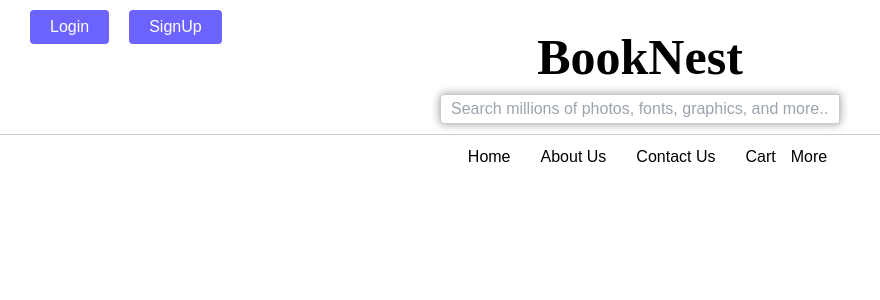
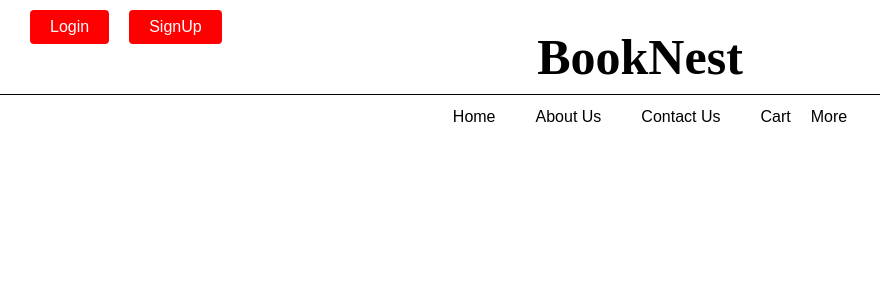
Before and after one commit to ShlokMewada/odoo_frontend, a React (Create React App) app in the folder tester/: page / in a window 1280 px wide. Shown: the top 300 px of the page, without its empty margins (0-880 px from the left). Built offline with nearby package versions, Linux system fonts and the light colour scheme.

Commit message:
changes in login css and search bar removed

```diff
--- a/tester/src/Header.css
+++ b/tester/src/Header.css
@@ -52,7 +52,7 @@
   }
 
   .login {
-    background-color: #6C63FF;
+    background-color: red;
     color: white;
     padding: 5px 10px;
     border: none;
@@ -124,10 +124,11 @@
   }
 
   .bottom-nav {
+    margin-top: 40px;
     display: flex;
     justify-content: center;
     padding: 10px 0;
-    border-top: 1px solid #ccc;
+    border-top: 1px solid black;
   }
 
   .bottom-nav a {
@@ -135,7 +136,7 @@
     justify-content: center;
     height: 25px;
     width: auto;
-    margin: 0 15px;
+    margin: 0 20px;
     text-decoration: none;
     color: black;
     border-radius: 4px;
--- a/tester/src/components/GoogleAuth.js
+++ b/tester/src/components/GoogleAuth.js
@@ -157,14 +157,15 @@ function GoogleAuth() {
   return (
     <div className="App">
       <header className="App-header">
-        <p className="google">SignIn Using Google:</p>
+        <h2>Select Your Role</h2>
         <div className="role-selection-container">
-          <h2>Select Your Role</h2>
           <select value={role} onChange={(e) => setRole(e.target.value)}>
             <option value="Customer">User</option>
             <option value="Librarian">Librarian</option>
           </select>
         </div>
+        <p className="google">SignIn Using Google:</p>
+        <div className="googleauth">
         <GoogleLogin
           onSuccess={(credentialResponse) => {
             const credential = credentialResponse.credential;
@@ -188,6 +189,7 @@ function GoogleAuth() {
           }}
         />
         {errors && <span className="error">{errors}</span>}
+        </div>
       </header>
     </div>
   );
--- a/tester/src/components/Header.js
+++ b/tester/src/components/Header.js
@@ -54,13 +54,13 @@ const Header = () => {
           ""
         )}
       </div>
-      <div className="search-bar">
+      {/* <div className="search-bar">
         <input
           type="text"
           className="search-input"
           placeholder="Search millions of photos, fonts, graphics, and more..."
         />
-      </div>
+      </div> */}
       <nav className="bottom-nav">
         <a href="">Home</a>
         {userData != null ? <Link to="/userprofile">UserProfile</Link> : ""}
--- a/tester/src/index.css
+++ b/tester/src/index.css
@@ -110,6 +110,14 @@ button:hover {
   margin-top: 15px;
 }
 
+.googleauth{
+  margin-left: 250px;
+}
+
+.role-selection-container{
+  margin-left: 350px;
+}
+
 .title{
   text-align: left;
   font-size: 30px;
@@ -127,6 +135,11 @@ button:hover {
   border: 2px solid red;
 }
 
+.home-button:hover{
+  background-color: red;
+  color: white
+}
+
 .horizontal{
   color: black;
 }
```
